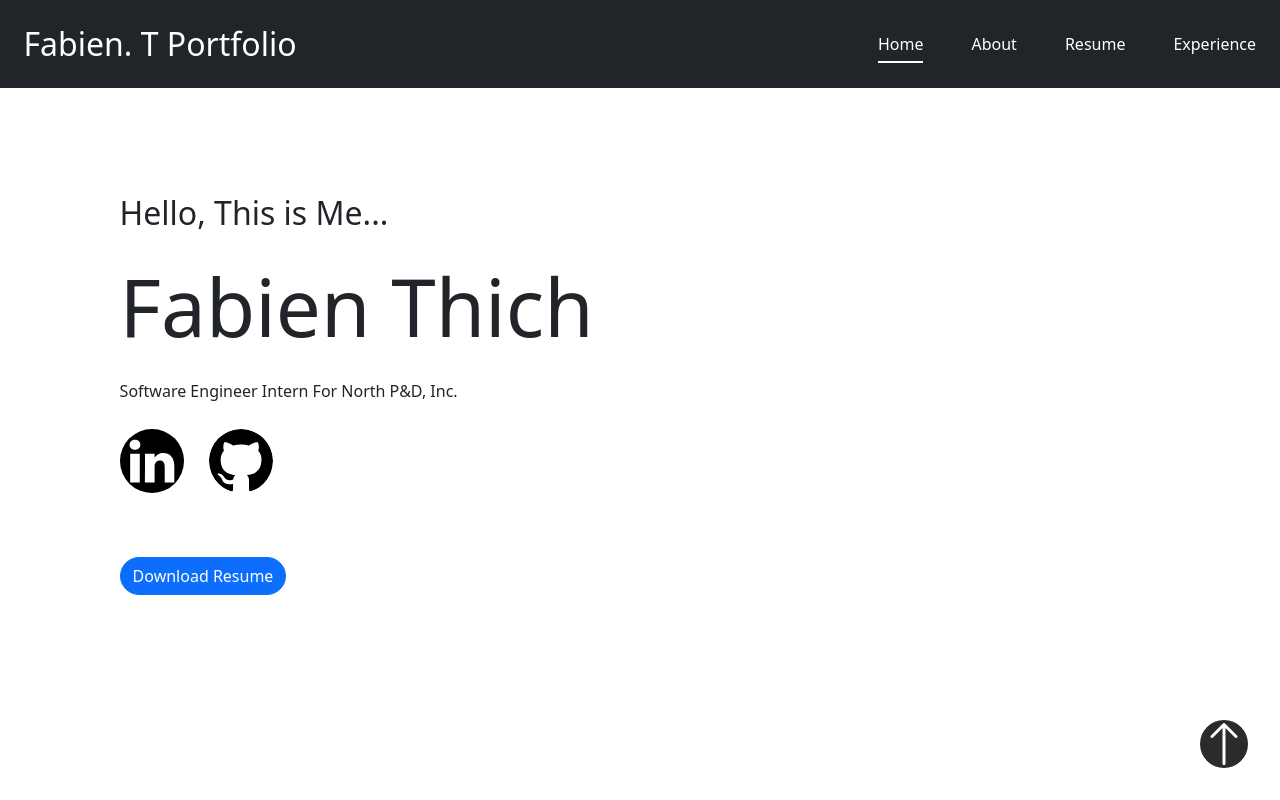
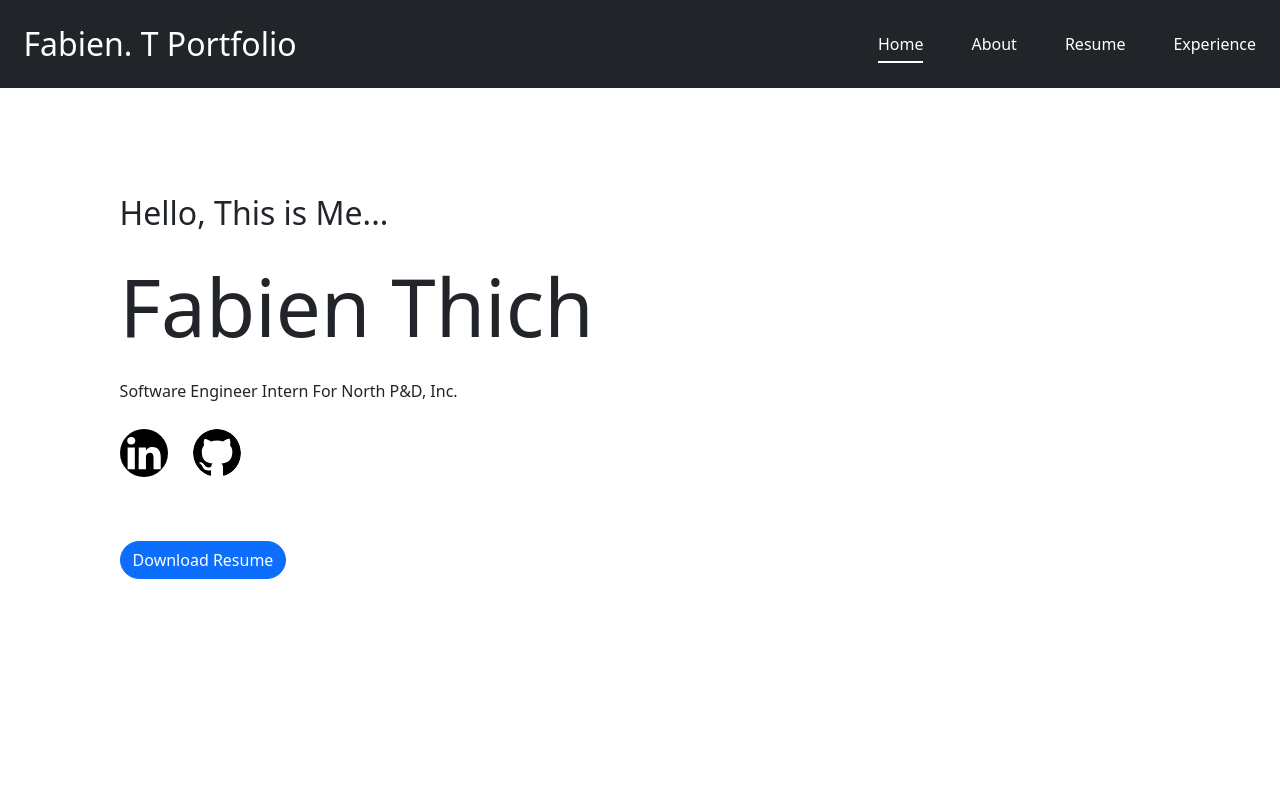
Before and after one commit to FabienThich/portfolio, a React (Create React App) app: page / in a window 1280 px wide. Shown: the top 800 px of the page. Built offline with nearby package versions, Linux system fonts and the light colour scheme.

Commit message:
Remove Arrow

```diff
--- a/src/Components/Home/Home.css
+++ b/src/Components/Home/Home.css
@@ -36,7 +36,7 @@
 
 .socials {
   margin-left: 2vw;
-  width: 4em;
+  width: 3em;
   border-radius: 50%;
   transition: transform 0.3s;
 }
--- a/src/Components/Main/Main.js
+++ b/src/Components/Main/Main.js
@@ -5,7 +5,6 @@ import Home from "../Home/Home";
 import About from "../About/About";
 import Resume from "../Resume/Resume";
 import Experience from "../Experience/Experience";
-import Arrow from "./Arrow.svg";
 
 function Main() {
   return (
@@ -72,19 +71,6 @@ function Main() {
                 Experience
               </Link>
             </li>
-            <Link
-              className="navLink"
-              to="home"
-              spy={true}
-              smooth={true}
-              offset={-90}
-              duration={0}
-            >
-              <div className="backToTop">
-                {/* Source: https://icons.getbootstrap.com/icons/arrow-up/ */}
-                <img src={Arrow} />
-              </div>
-            </Link>
           </Nav>
         </Navbar.Collapse>
       </Navbar>
```
Also changed, not shown: src/Components/Main/Arrow.svg (deleted).
